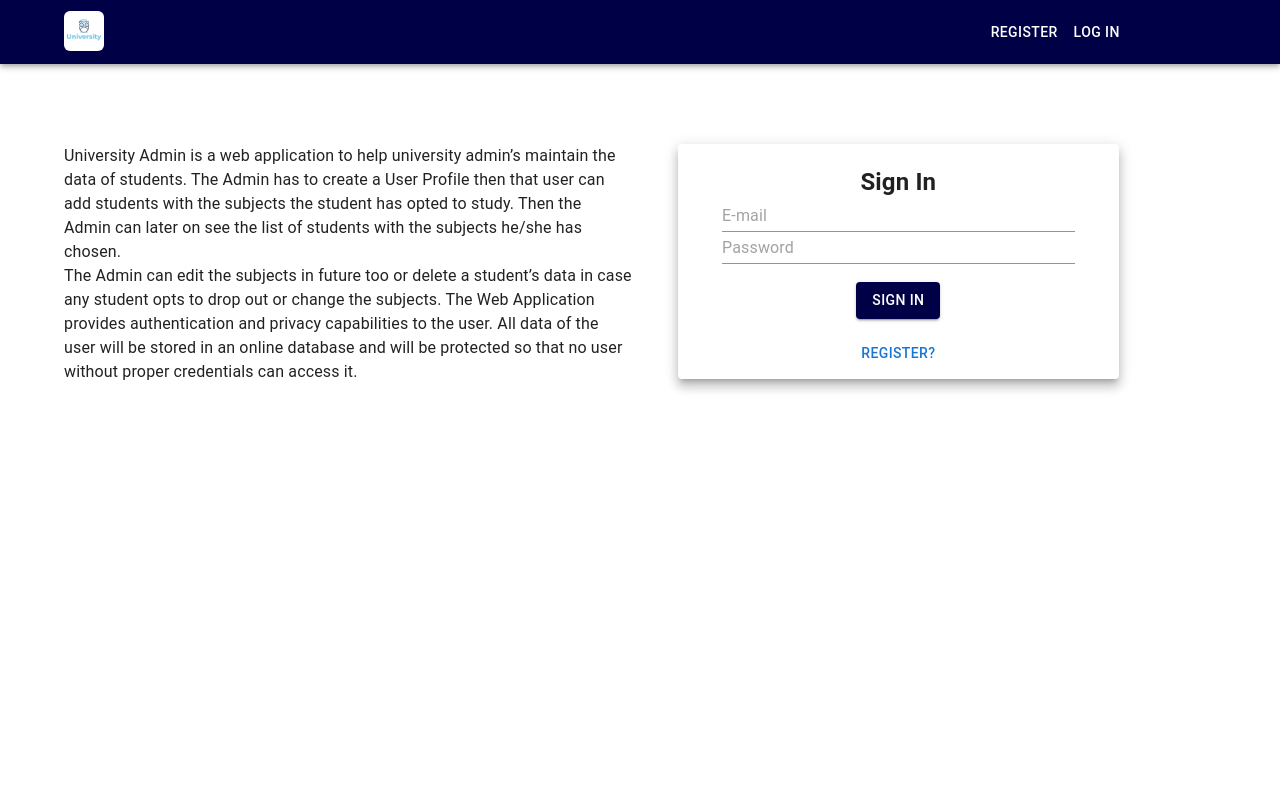
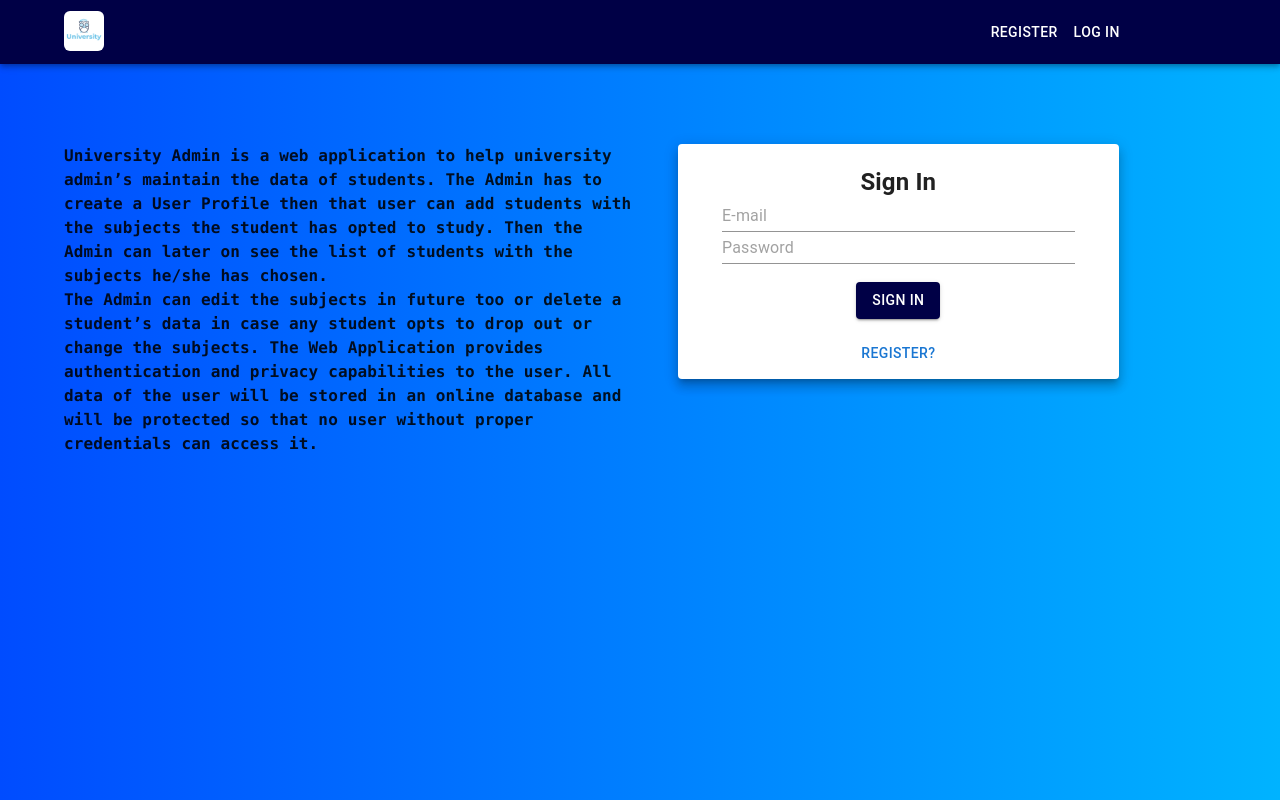
Before and after one commit to anujpatidar3/Mainteny, a React (Create React App) app in the folder client/: page /signin in a window 1280 px wide. Built offline with nearby package versions, Linux system fonts and the light colour scheme.

Commit message:
Background Added

```diff
--- a/client/src/Components/Screens/Home.js
+++ b/client/src/Components/Screens/Home.js
@@ -18,7 +18,7 @@ const Home = () => {
     return (
         <Box sx={{ flexGrow: 1 }} className="signinpage">
             <Grid container spacing={{ xs: 0, sm: 2, md: 2 }}>
-                <Grid item xs={12} sm={6} md={6}>
+                <Grid item xs={12} sm={6} md={6} style={{fontWeight:"600",fontSize:"16px",fontFamily: "Lucida Console, Courier New, monospace"}}>
                     University Admin is a web application to help university admin’s maintain the data of students. The Admin has to create a User Profile then that user can add students with the subjects the student has opted to study. Then the Admin can later on see the list of students with the subjects he/she has chosen from My Students button on the home page or from the Navigation bar at the top.
                     <br />The Admin can edit the subjects in future too or delete a student’s data in case any student opts to drop out or change the subjects. The Web Application provides authentication and privacy capabilities to the user. All data of the user will be stored in an online database and will be protected so that no user without proper credentials can access it.
                 </Grid>
--- a/client/src/Components/Screens/SignIn.js
+++ b/client/src/Components/Screens/SignIn.js
@@ -56,7 +56,7 @@ const SignIn = () => {
     return (
         <Box sx={{ flexGrow: 1 }} className="signinpage">
             <Grid container spacing={{ xs: 0, sm: 2, md: 2 }}>
-                <Grid item xs={12} sm={6} md={6}>
+            <Grid item xs={12} sm={6} md={6} style={{fontWeight:"600",fontSize:"16px",fontFamily: "Lucida Console, Courier New, monospace"}}>
                     University Admin is a web application to help university admin’s maintain the data of students. The Admin has to create a User Profile then that user can add students with the subjects the student has opted to study. Then the Admin can later on see the list of students with the subjects he/she has chosen.
                     <br/>The Admin can edit the subjects in future too or delete a student’s data in case any student opts to drop out or change the subjects. The Web Application provides authentication and privacy capabilities to the user. All data of the user will be stored in an online database and will be protected so that no user without proper credentials can access it.
                 </Grid>
--- a/client/src/Components/Screens/SignUp.js
+++ b/client/src/Components/Screens/SignUp.js
@@ -8,7 +8,6 @@ import Paper from '@mui/material/Paper';
 import '../CSS/authentication.css'
 import { toast } from 'react-toastify';
 import 'react-toastify/dist/ReactToastify.css';
-import axios from 'axios';
 
 const SignUp = () => {
 
@@ -56,7 +55,7 @@ const SignUp = () => {
     return (
         <Box component="form" sx={{ flexGrow: 1 }} className="signinpage">
             <Grid container columnSpacing={{ xs: 0, sm: 2, md: 1 }}>
-                <Grid item xs={12} sm={6} md={6}>
+            <Grid item xs={12} sm={6} md={6} style={{fontWeight:"600",fontSize:"16px",fontFamily: "Lucida Console, Courier New, monospace"}}>
                     University Admin is a web application to help university admin’s maintain the data of students. The Admin has to create a User Profile then that user can add students with the subjects the student has opted to study. Then the Admin can later on see the list of students with the subjects he/she has chosen.
                     <br />The Admin can edit the subjects in future too or delete a student’s data in case any student opts to drop out or change the subjects. The Web Application provides authentication and privacy capabilities to the user. All data of the user will be stored in an online database and will be protected so that no user without proper credentials can access it.
                 </Grid>
--- a/client/src/index.css
+++ b/client/src/index.css
@@ -5,6 +5,8 @@ body {
     sans-serif;
   -webkit-font-smoothing: antialiased;
   -moz-osx-font-smoothing: grayscale;
+  background-image: linear-gradient(to right, rgb(0, 76, 255), rgb(0, 179, 255));;
+
 }
 
 code {
```
